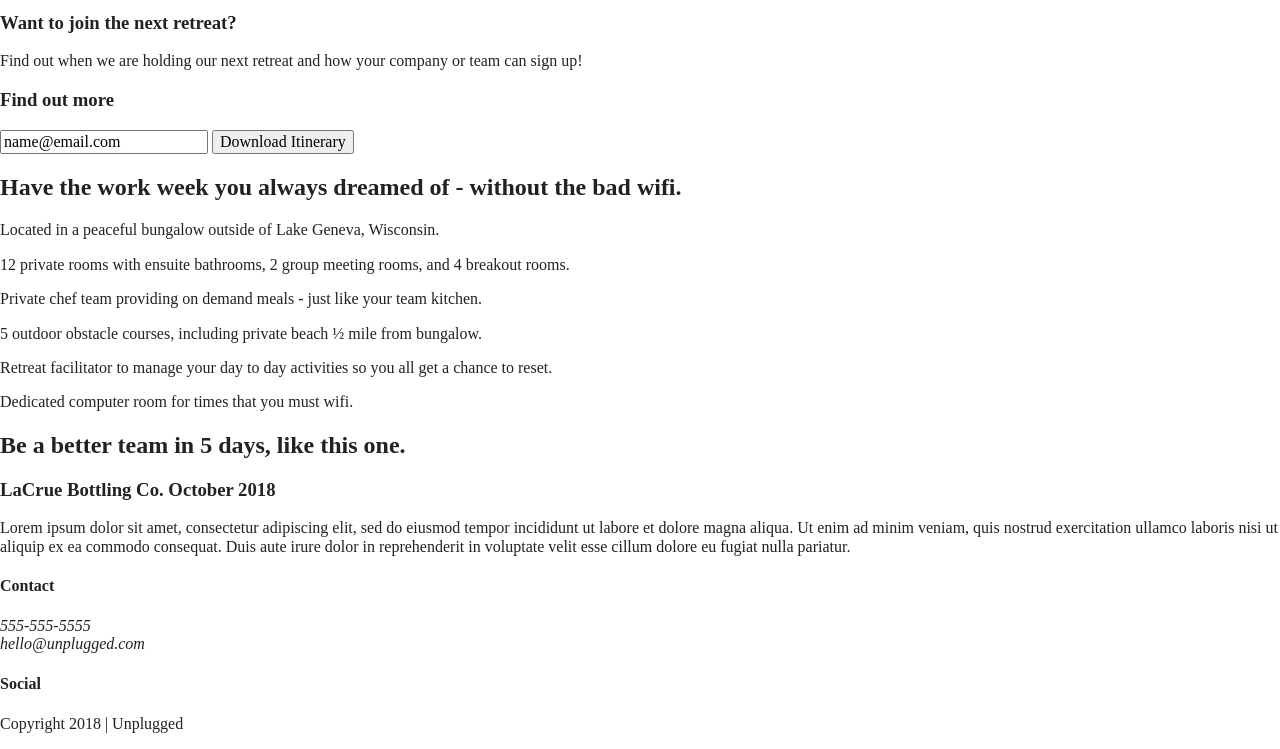
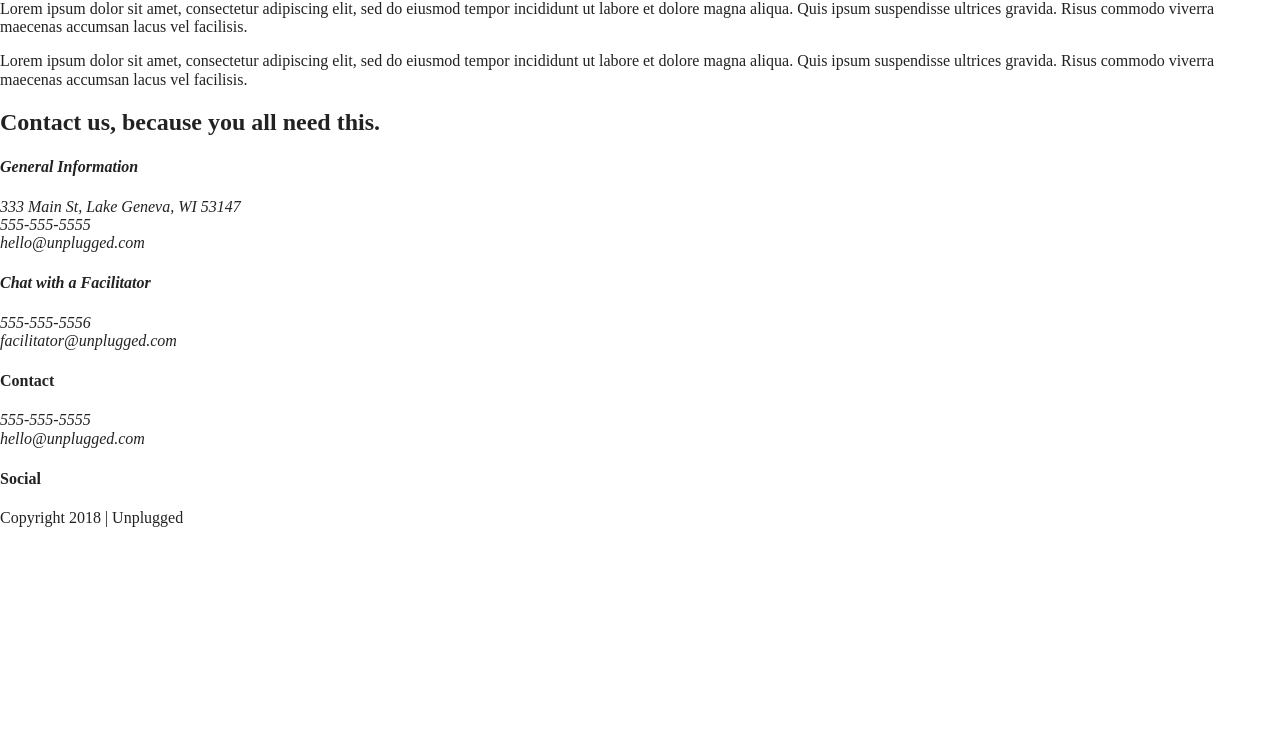
Before and after one commit to priscmo/nature-retreat-website, a website built with Parcel: page index.html in a window 1280 px wide. Shown: the part 140-889 px from the top of the page. After the commit the page ends 800 px from the top, so only its background shows below. Built offline with nearby package versions, Linux system fonts and the light colour scheme.

Commit message:
About page

```diff
--- a/index.html
+++ b/index.html
@@ -3,23 +3,19 @@
 
 <head>
   <meta charset="utf-8">
-  <title></title>
+  <meta http-equiv="x-ua-compatible" content="ie=edge">
+  <title>Unplugged Retreat | About</title>
   <meta name="description" content="">
   <meta name="viewport" content="width=device-width, initial-scale=1">
 
-  <meta property="og:title" content="">
-  <meta property="og:type" content="">
-  <meta property="og:url" content="">
-  <meta property="og:image" content="">
 
-  <link rel="manifest" href="site.webmanifest">
-  <link rel="apple-touch-icon" href="icon.png">
+  <link rel="manifest" href="../site.webmanifest">
+  <link rel="apple-touch-icon" href="../icon.png">
   <!-- Place favicon.ico in the root directory -->
 
   <link rel="stylesheet" href="css/normalize.css">
   <link rel="stylesheet" href="css/main.css">
 
-  <meta name="theme-color" content="#fafafa">
 </head>
 
 <body>
@@ -33,103 +29,57 @@
         <div class="header-divider"></div>
         <nav>
           <ul>
-              <li><a href="faq/index.html" target="blank">FAQ</a></li>
-              <li><a href="about/index.html" target="_blank">About</a></li>
+            <li><a href="../faq/index.html" target="blank">FAQ</a></li>
+            <li><a href="index.html">About</a></li>
 
           </ul>
       </nav>
 </header>
 <main>
-      <section class="hero-area">
+    <section class="mission">
       <div class="content-wrapper">
-          <h1>Retreat from the desk, return refreshed.</h1>
-        </div>
-      </section>
-
-      <aside>
-        <div class="content-wrapper">
-          <div class="form-description">
-            <h3>Want to join the next retreat?</h3>
+        <h2>Our Mission - we want to make you the team you always wanted to be.</h2>
+        <div class="mission-content">
           <p>
-              Find out when we are holding our next retreat and how your company or team can sign up!
+            Lorem ipsum dolor sit amet, consectetur adipiscing elit, sed do eiusmod tempor incididunt ut labore et
+            dolore magna aliqua. Quis ipsum suspendisse ultrices gravida. Risus commodo viverra maecenas accumsan lacus
+            vel facilisis.
           </p>
-          </div>
-      </div>
-      <div class="form">
-        <h3>Find out more</h3>
-        <input type="text" name="name" value="name@email.com">
-        <input type="button" value="Download Itinerary">
-      </div>
-    </div>
-  </aside>
-
-        <section class="features">
-          <div class="content-wrapper">
-            <h2>Have the work week you always dreamed of - without the bad wifi.</h2>
-            <div class="features-items">
-
-            <article>
-              <p class="fontawesome-icon">
+          <p>
+            Lorem ipsum dolor sit amet, consectetur adipiscing elit, sed do eiusmod tempor incididunt ut labore et
+            dolore magna aliqua. Quis ipsum suspendisse ultrices gravida. Risus commodo viverra maecenas accumsan lacus
+            vel facilisis.
           </p>
-              <p class="features-item-description">
-                Located in a peaceful bungalow outside of Lake Geneva, Wisconsin.
-              </p>
-              </article>
-              <article>
-                <p class="fontawsome-icon">
-                </p>
-                <p class="features-item-description">
-                  12 private rooms with ensuite bathrooms, 2 group meeting rooms, and 4 breakout rooms.
-                </p>
-
-                <p class="fontawesome-icon">
-                </p>
-                <p class="features-item-description">
-                  Private chef team providing on demand meals - just like your team kitchen.
-                </p>
-              </article>
-              <article>
-                <p class="fontawesome-icon">
-                </p>
-                <p class="features-item-description">
-                  5 outdoor obstacle courses, including private beach ½ mile from bungalow.
-                </p>
-              </article>
-              <article>
-                <p class="fontawesome-icon">
-                </p>
-                <p class="features-item-description">
-                  Retreat facilitator to manage your day to day activities so you all get a chance to reset.
-                </p>
-              </article>
-              <article>
-              <p class="fontawesome-icon">
-              </p>
-              <p class="features-item-description">
-                Dedicated computer room for times that you must wifi.
-              </p>
-            </article>
       </div>
     </div>
     </section>
 
-      <section class="reviews">
+    <section class="map">
+      <figure>
+      </figure>
+    </section>
+    <section class="contact-section">
       <div class="content-wrapper">
-          <h2>Be a better team in 5 days, like this one.</h2>
-          <article>
+        <h2>Contact us, because you all need this.</h2>
+        <address class="contact-content">
           <div>
-              <h3>LaCrue Bottling Co. October 2018</h3>
+            <h4>General Information</h4>
             <p>
-                Lorem ipsum dolor sit amet, consectetur adipiscing elit, sed do eiusmod tempor incididunt ut labore et
-                dolore magna aliqua. Ut enim ad minim veniam, quis nostrud exercitation ullamco laboris nisi ut aliquip
-                ex ea commodo consequat. Duis aute irure dolor in reprehenderit in voluptate velit esse cillum dolore eu
-                fugiat nulla pariatur.
+              333 Main St, Lake Geneva, WI 53147<br>
+              555-555-5555<br>
+              hello@unplugged.com
             </p>
           </div>
-          </article>
+          <div>
+            <h4>Chat with a Facilitator</h4>
+            <p>
+              555-555-5556<br>
+              facilitator@unplugged.com
+            </p>
           </div>
+        </address> <!-- contact-content div ends -->
+      </div> <!-- contact content wrapper ends -->
     </section>
-
   </main> <!-- main wrapper -->
 
   <footer>
@@ -167,7 +117,8 @@
   </footer>
 
 
-  <script src="js/vendor/modernizr-3.11.2.min.js"></script>
+
+  <script src="../js/vendor/modernizr-3.5.0.min.js"></script>
   <script src="js/plugins.js"></script>
   <script src="js/main.js"></script>
 
```
Lines whose indentation alone changed are shown as unchanged.
